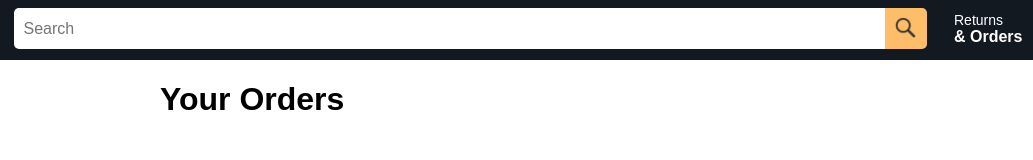
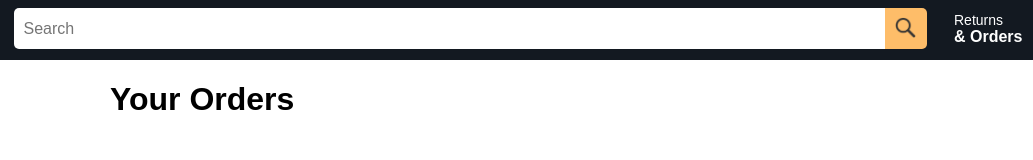
Before and after one commit to harshcooljn-iit/AMAZON_PROJECT, a plain HTML site: page returns-orders.html in a window 1280 px wide. Shown: the full height of the page, 140-1173 px from the left. Drawn offline with Linux system fonts and the light colour scheme.

Commit message:
Update returns-orders.css
fixing display of product card

```diff
--- a/returns-orders.css
+++ b/returns-orders.css
@@ -149,8 +149,8 @@ div{
 
 
 .content-box{
-  padding-left: 300px;
-  padding-right: 360px;
+  padding-left: 250px;
+  padding-right: 310px;
 }
 
 
```
